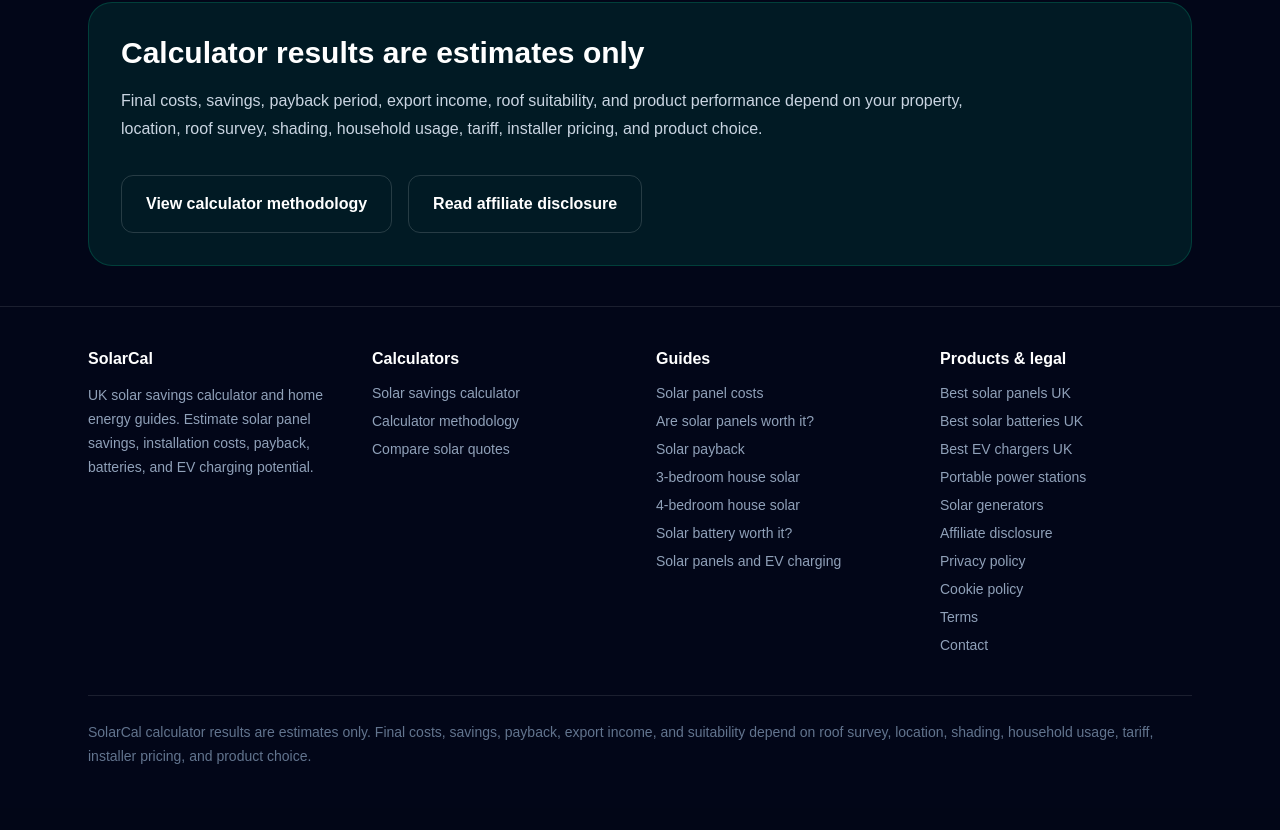
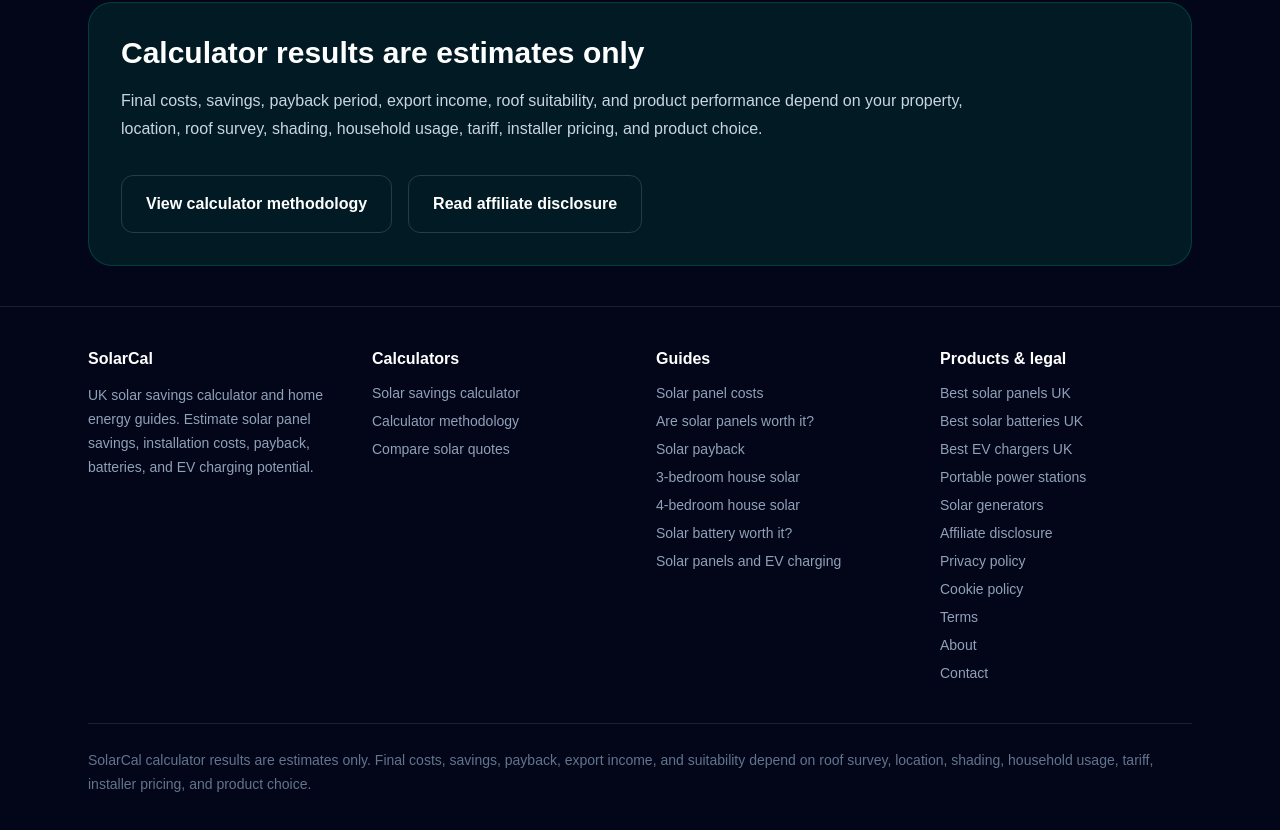
Before and after one commit to 786infinite/solar-savings-calculator-uk, a Next.js app: page / in a window 1280 px wide. Shown: the part 2721-3551 px from the top of the page. Before the commit the page ends 3529 px from the top, so only its background shows below. Built offline with nearby package versions, Linux system fonts and the light colour scheme.

Commit message:
Add about page to footer and sitemap

```diff
--- a/app/sitemap.ts
+++ b/app/sitemap.ts
@@ -12,6 +12,7 @@ export default function sitemap(): MetadataRoute.Sitemap {
     "/cookie-policy",
     "/terms",
     "/contact",
+    "/about",
     "/how-much-do-solar-panels-cost-uk",
     "/are-solar-panels-worth-it-uk",
     "/how-long-do-solar-panels-take-to-pay-for-themselves",
--- a/components/SiteShell.tsx
+++ b/components/SiteShell.tsx
@@ -170,6 +170,11 @@ export function FooterLinks() {
                 </a>
               </li>
               <li>
+                <a href="/about" className="hover:text-emerald-300">
+                  About
+                </a>
+              </li>
+              <li>
                 <a href="/contact" className="hover:text-emerald-300">
                   Contact
                 </a>
```
